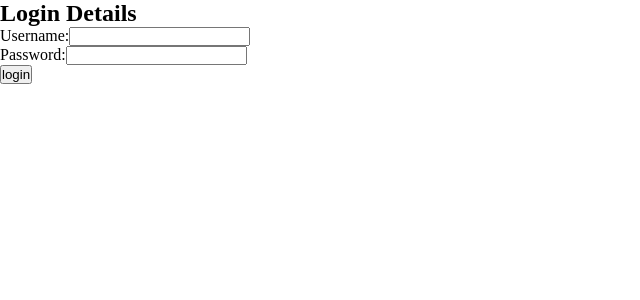
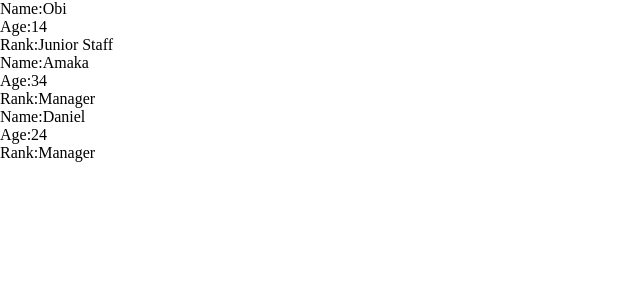
Before and after one commit to dantocome/first_react, a React (Vite) app: page / in a window 1280 px wide. Shown: the top 300 px of the page, without its empty margins (0-640 px from the left). Built offline with nearby package versions, Linux system fonts and the light colour scheme.

Commit message:
all added files

```diff
--- a/src/App.jsx
+++ b/src/App.jsx
@@ -7,11 +7,15 @@ import Authenticate from "./user/Login"
 import Home from "./Home"
 import Home2 from "./Home2"
 import Validate from "./Users"
+import Person from "./props/person"
 
 
 function App() {
  return(
   <>
+   <Person name="Obi" age={14}/>
+   <Person name="Amaka" age={34} manager = "yes"/>
+   <Person name="Daniel" age={24} manager = "yes"/>
   {/* <MyHeader/> */}
   {/* <Welcome/> */}
   {/* <MyHeader/> */}
@@ -20,7 +24,7 @@ function App() {
   {/* <Authenticate/>  */}
    {/* <Home/>  */}
    {/* <Home2/> */}
-   <Validate/>
+   {/* <Validate/> */}
 
  </>
  )
--- /dev/null
+++ b/src/props/person.tsx
@@ -0,0 +1,18 @@
+
+import React from "react";
+
+function Person(props){
+    return(
+        <>
+        <div className="person">
+            <p>Name:{props.name}</p>
+            <p>Age:{props.age}</p>
+            <p>Rank:{props.manager? "Manager": "Junior Staff"}</p>
+
+        </div>
+
+
+        </>
+    )
+}
+export default Person;
```
